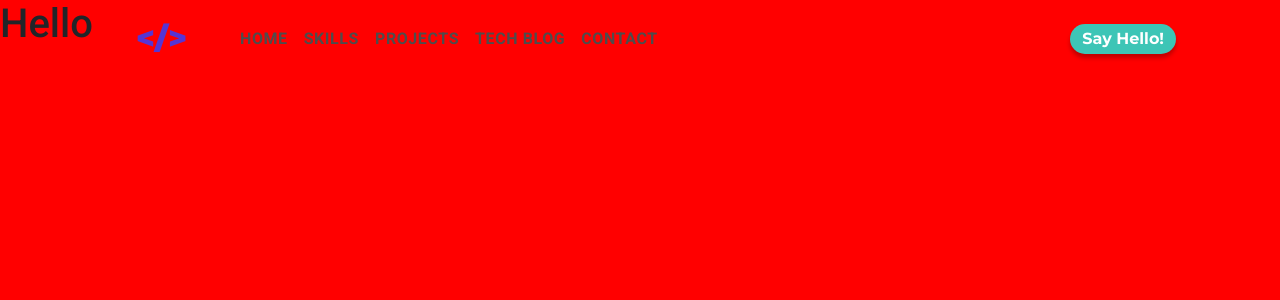
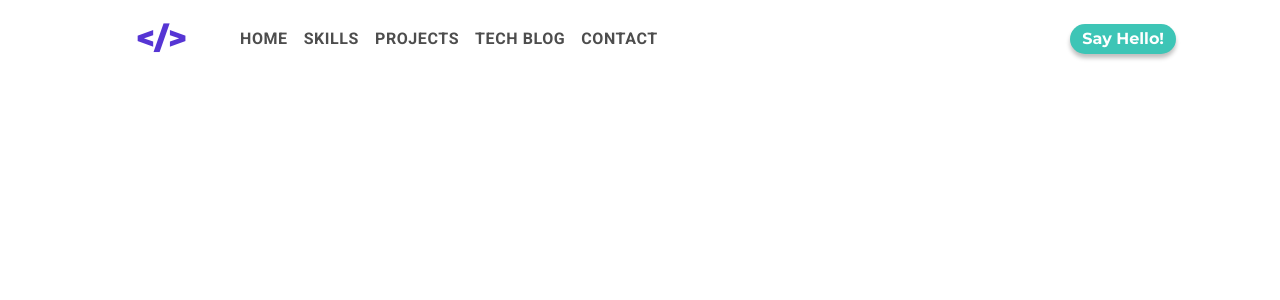
Before and after one commit to danisylvester/Portfolio_Blog, a React app: page /blogpost/1 in a window 1280 px wide. Shown: the top 300 px of the page. Built offline with nearby package versions, Linux system fonts and the light colour scheme; no server answers.

Commit message:
Created GET request to backend to get blog post by id.

```diff
--- a/src/components/BlogPost/BlogPost.jsx
+++ b/src/components/BlogPost/BlogPost.jsx
@@ -1,18 +1,58 @@
 import React, { Component } from 'react';
 import styles from './blogPost.module.scss';
+import DOMPurify from "dompurify";
+
 
 export default class BlogPost extends Component {
     constructor(props){
         super(props);
-        const id = this.props.match.params.blogID;
-        console.log(`passed id: ${id}`);
+        this.state = {
+            isFetching: true,
+            id: this.props.match.params.blogID,
+            blog: {}
+        }
     }
 
+    componentDidMount(){
+        try{
+            fetch(`http://localhost:5001/api/blogposts/${this.state.id}`,{
+                method: 'GET',
+                headers: {
+                    'Content-Type': 'application/json'
+                }
+            })
+            .then(res => {
+                return res.json()})
+            .then((data) => {
+                console.log(`data: ${data}`)
+                this.setState({
+                    blog : {...data}
+                });
+                console.log(`blog: ${this.state.blog}`)
+                this.setState({isFetching: false})
+            });
+        } catch(err){
+            console.log(err);
+        }
+    }
 
     render() {
         return (
-            <div className={styles.bkg}>
-                <h1>Hello</h1>
+            <div className={styles.grid}>
+                <div className={styles.gridTitle}>
+                    <div className={styles.title}
+                        dangerouslySetInnerHTML={{
+                            __html: DOMPurify.sanitize(this.state.blog.title)
+                        }}
+                    ></div>
+                </div>
+                <div className={styles.gridBody}>
+                    <div className={styles.blogBody}
+                        dangerouslySetInnerHTML={{
+                            __html: DOMPurify.sanitize(this.state.blog.body)
+                        }}
+                    ></div>
+                </div>
             </div>
         )
     }
--- a/src/components/BlogPost/blogPost.module.scss
+++ b/src/components/BlogPost/blogPost.module.scss
@@ -1,6 +1,44 @@
 @use '../../App.scss';
 
-.bkg{
+.grid{
     min-height: 100vh;
-    background-color: red;
+    display: grid;
+    grid-template-columns: repeat(12, 1fr);
+    padding: 7rem 0rem 2rem 0rem;
 }
+.gridTitle{
+    grid-column: 2/12;
+    grid-row: 1/2;
+}
+.gridBody{
+    grid-column: 2/12;
+    grid-row: 2/3;
+}
+
+@media (min-width: 1024px) {
+    .grid{
+        padding:4rem 2rem;
+    }
+}
+@media (min-width: 1400px) {
+    .gridTitle,.gridBody{
+        grid-column: 3/11;
+    }
+    .grid{
+        padding-left: 0;
+        padding-right: 0;
+    }
+}
+@media (min-width:1800px) {
+    .grid{
+        padding-right: 2rem;
+        padding-left: 2rem;
+    }
+}
+
+// Inner-grid
+.title{
+    display: flex;
+    height: 100%;
+    align-items: center;
+}
```
